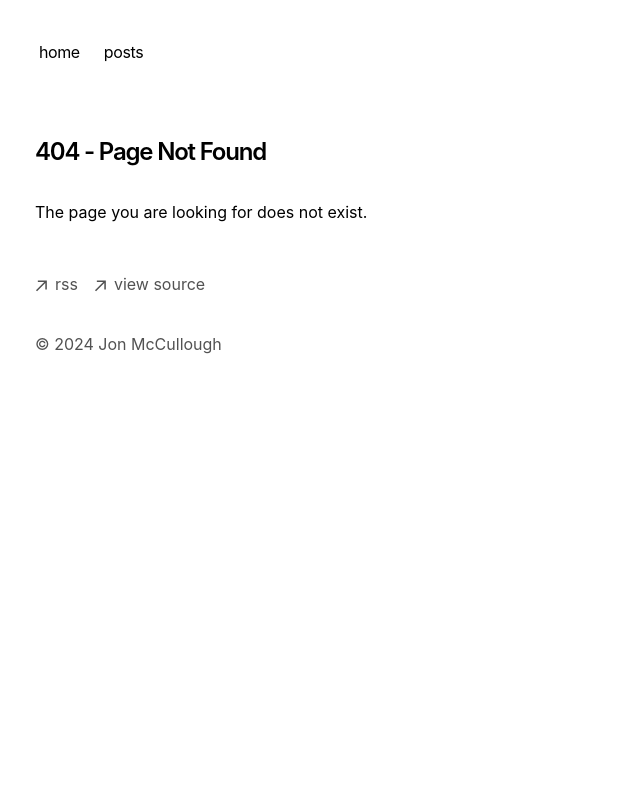
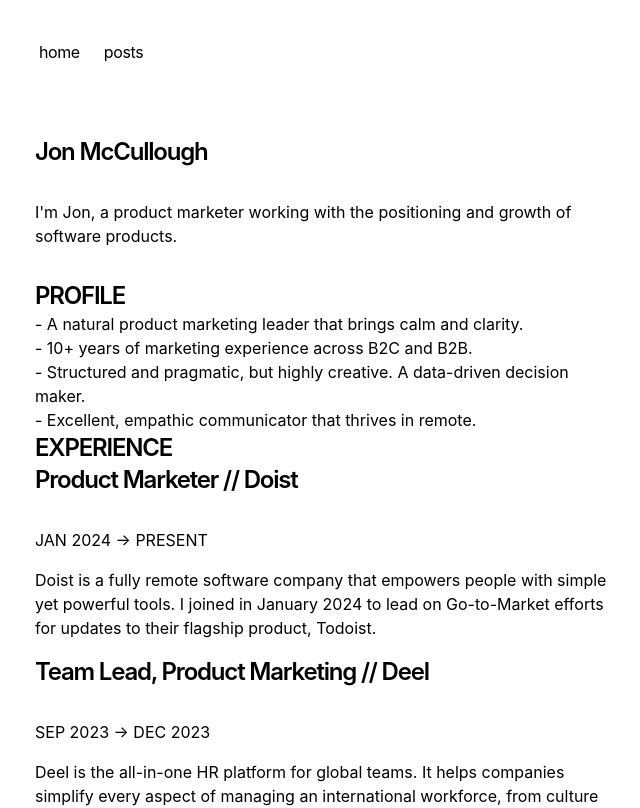
Before and after one commit to jonmccull/blog, a Next.js app: page /cv in a window 1280 px wide. Before the commit this address had no page. Shown: the top 808 px of the page, without its empty margins (317-957 px from the left). Built offline with nearby package versions, Linux system fonts and the light colour scheme.

Commit message:
New page, CV

```diff
--- /dev/null
+++ b/app/cv/page.tsx
@@ -0,0 +1,141 @@
+export default function Page() {
+  return (
+    <section>
+      <h1 className="mb-8 text-2xl font-semibold tracking-tighter">
+        Jon McCullough
+      </h1>
+      <p className="mb-4">
+        {`I'm Jon, a product marketer working with the positioning and growth of software products.`}
+      </p>
+      <div className="my-8">
+      </div>
+      <h2 className="cv-section-title text-2xl font-semibold tracking-tighter">
+         PROFILE
+      </h2>
+      <ul>
+        <li>- A natural product marketing leader that brings calm and clarity.</li>
+        <li>- 10+ years of marketing experience across B2C and B2B.</li>
+        <li>- Structured and pragmatic, but highly creative. A data-driven decision maker.</li>
+        <li>- Excellent, empathic communicator that thrives in remote.</li>
+      </ul>
+
+      <h3 className="cv-section-title text-2xl font-semibold tracking-tighter">
+        EXPERIENCE
+      </h3>
+
+      <h2 className="job-title mb-8 text-2xl font-semibold tracking-tighter">
+        Product Marketer // <a href="https://doist.com/">Doist</a>
+      </h2>
+      <p className="job-dates mb-4">JAN 2024 → PRESENT</p>
+
+      <p className="job-description mb-4">Doist is a fully remote software company that empowers people with simple yet powerful tools. I joined in January 2024 to lead on Go-to-Market efforts for updates to their flagship product, <a href="https://todoist.com/">Todoist</a>.</p>
+
+      <h2 className="job-title mb-8 text-2xl font-semibold tracking-tighter">
+        Team Lead, Product Marketing // <a href="http://deel.com">Deel</a>
+      </h2>
+
+      <p className="job-dates mb-4">SEP 2023 → DEC 2023</p>
+
+      <p className="job-description mb-4">Deel is the all-in-one HR platform for global teams. It helps companies simplify every aspect of managing an international workforce, from culture and onboarding, to local payroll and compliance. Deel works for independent contractors and full-time employees in more than 150 countries, compliantly.</p>
+
+      <h2 className="job-title mb-8 text-2xl font-semibold tracking-tighter">
+          Senior Product Marketing Manager // <a href="https://slite.com/">Slite</a>
+      </h2>
+
+      <p className="job-dates mb-4">MAY 2022 → APR 2023</p>
+
+      <p className="job-description mb-4">Slite is a Series A funded SaaS company making collaborative software. I joined as solo PMM to shepherd Slite through a period of re-positioning, bolster activation, lead on critical product launches and – as part of the Product Leadership group – help shape the roadmap for Slite’s future.</p>
+
+        - Led on two critical product launches (Ask and Discussions)
+        - Established product update comms workflow and cadence
+        - Re-developed core product positioning, messaging and pitch
+
+      <h2 className="job-title mb-8 text-2xl font-semibold tracking-tighter">
+        Head of Product Marketing // <a href="https://vivaldi.com/">Vivaldi</a>
+      </h2>
+
+      <p className="job-dates mb-4">FEB 2021 → APR 2022</p>
+
+      <p className="job-description mb-4">As the lead on Product Marketing I tackled branding, positioning, user acquisition and activation. I worked at the intersection of product development, marketing, PR, and community, with a view of gaining growth in the millions of users globally.</p>
+
+        - Lead on brand, development of messaging, positioning and GTM strategies
+        - DRI on flagship launches including [Vivaldi Android](https://play.google.com/store/apps/details?id=com.vivaldi.browser&hl=en&gl=US&pli=1), [Android Automotive](https://vivaldi.com/android/automotive/) and [Mail (beta)](https://vivaldi.com/features/mail/)
+        - Managed a cross-functional squad with ownership of Vivaldi’s main acquisition channels
+      <h2 className="job-title mb-8 text-2xl font-semibold tracking-tighter">
+        Growth Marketing Manager // <a href="https://vivaldi.com/">Vivaldi</a>
+      </h2>
+
+      <p className="job-dates mb-4">NOV 2016 → FEB 2021</p>
+
+      <p className="job-description mb-4">I joined Vivaldi as Manager on a small marketing team of four. Areas of responsibility varied widely, but focused primarily on user acquisition, onboarding/ activation, establishing departmental strategy/workflow, KPIs and dashboards, and cross-channel content creation in support of product launches.</p>
+
+        - Lead on product launch strategy and execution
+        - MAU from 500,000 → 2.5M. Monthly unique visits to vivaldi.com from 600,000 → 1.6M
+        - Consistent top tier PR coverage (e.g. [Verge](https://www.theverge.com/2019/9/9/20853651/vivaldi-browser-android-mobile-beta-sync-chrome-firefox-opera), [TechCrunch](https://techcrunch.com/tag/vivaldi/), [Wired](https://www.wired.com/story/try-vivaldi-browser-android-chrome/))
+
+      <h2 className="job-title mb-8 text-2xl font-semibold tracking-tighter">
+        Head of Editorial & Media // <a href="https://billetto.com/">Billetto</a>
+      </h2>
+
+      <p className="job-dates mb-4">FEB 2015 → MAR 2016</p>
+
+      <p className="job-description mb-4">Strategic direction and implementation of global content and communication strategy during Billetto’s rapid European expansion.</p>
+
+        - Led a remote, multi-national editorial team of six
+        - Developed Billetto’s content curation, publishing and comms frameworks
+        - Product owner on Billetto’s key B2C experience, event discovery
+
+      <h2 className="job-title mb-8 text-2xl font-semibold tracking-tighter">
+        Editorial Manager // <a href="https://billetto.com/">Billetto</a>
+      </h2>
+
+      <p className="job-dates mb-4">MAR 2013 → MAR 2015</p>
+
+      <p className="job-description mb-4">Concept and launch of editorial and digital marketing strategies to penetrate the UK's extremely competitive online ticketing and event discovery market.</p>
+
+        - Lead on brand, comms and content strategy
+        - From zero → 700,000 new members, 50,000 MAUs, and 70,000 newsletter subscribers by end of year two in a new market
+        - From zero → 100,000 unique visits and 500,000 page views per month
+
+      <h3 className="cv-section-title text-2xl font-semibold tracking-tighter">
+        VOLUNTEER & FREELANCE
+      </h3>
+
+      **FOUNDER** // MC Consulting
+      <p className="job-dates mb-4">
+        SEP 2023 → PRESENT
+      </p>
+
+      **AI TRAINER** // [Iris AI](http://iris.ai/)
+      <p className="job-dates mb-4">
+        JUN 2016 → DEC 2016
+      </p>
+
+      **PROJECT MANAGER** // [Superside](https://superside.com/)
+      <p className="job-dates mb-4">
+        APR 2016 → OCT 2016
+      </p>
+
+      **SENIOR DIGITAL ADVISOR** // Kry
+      <p className="job-dates mb-4">
+        APR 2016 → DEC 2016
+      </p>
+
+      <h3 className="cv-section-title text-2xl font-semibold tracking-tighter">
+        EDUCATION
+      </h3>
+
+        **Bachelor's of Science (Biology)**
+        University of Victoria, Canada
+      <p className="job-dates mb-4">
+        2001 → 2005
+      </p>
+
+      **High School Diploma (Honors with Distinction)**
+      F.H. Collins Secondary, Canada
+      <p className="job-dates mb-4">
+        1997 → 2001
+      </p>
+    </section>
+  )
+}
```
